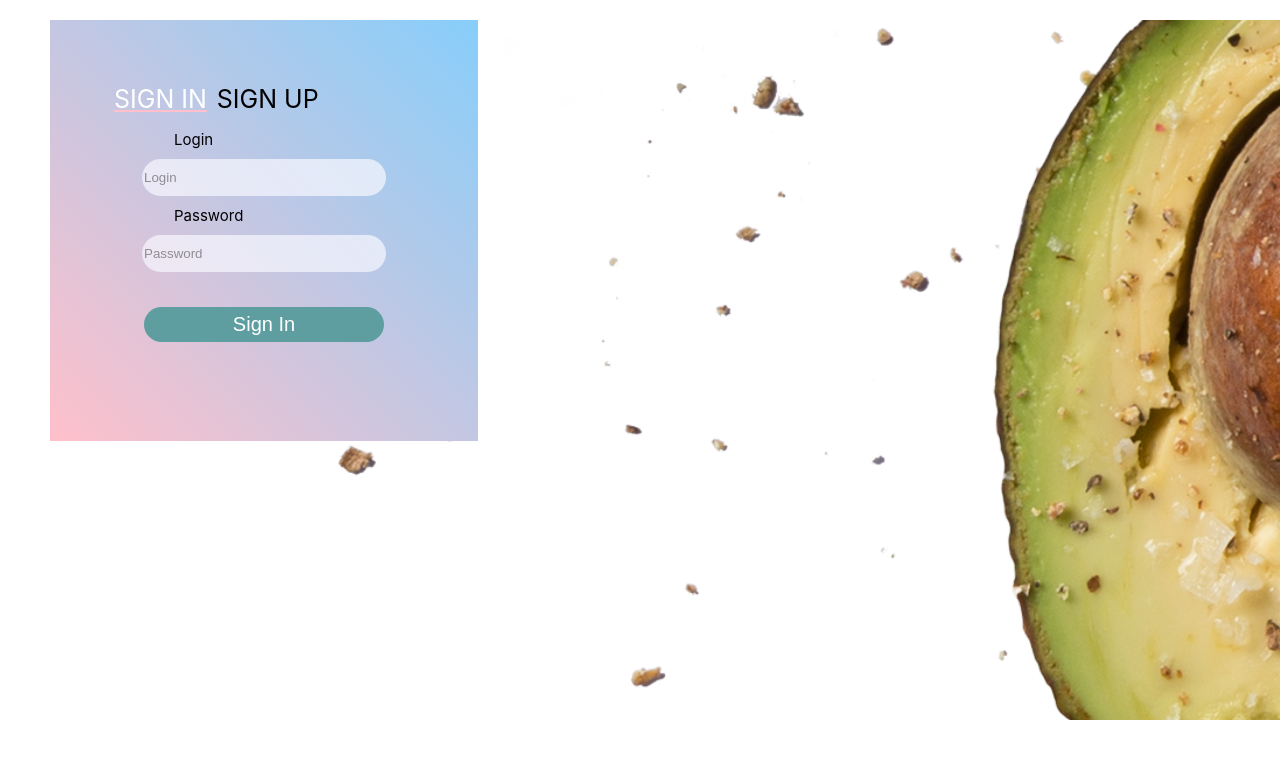
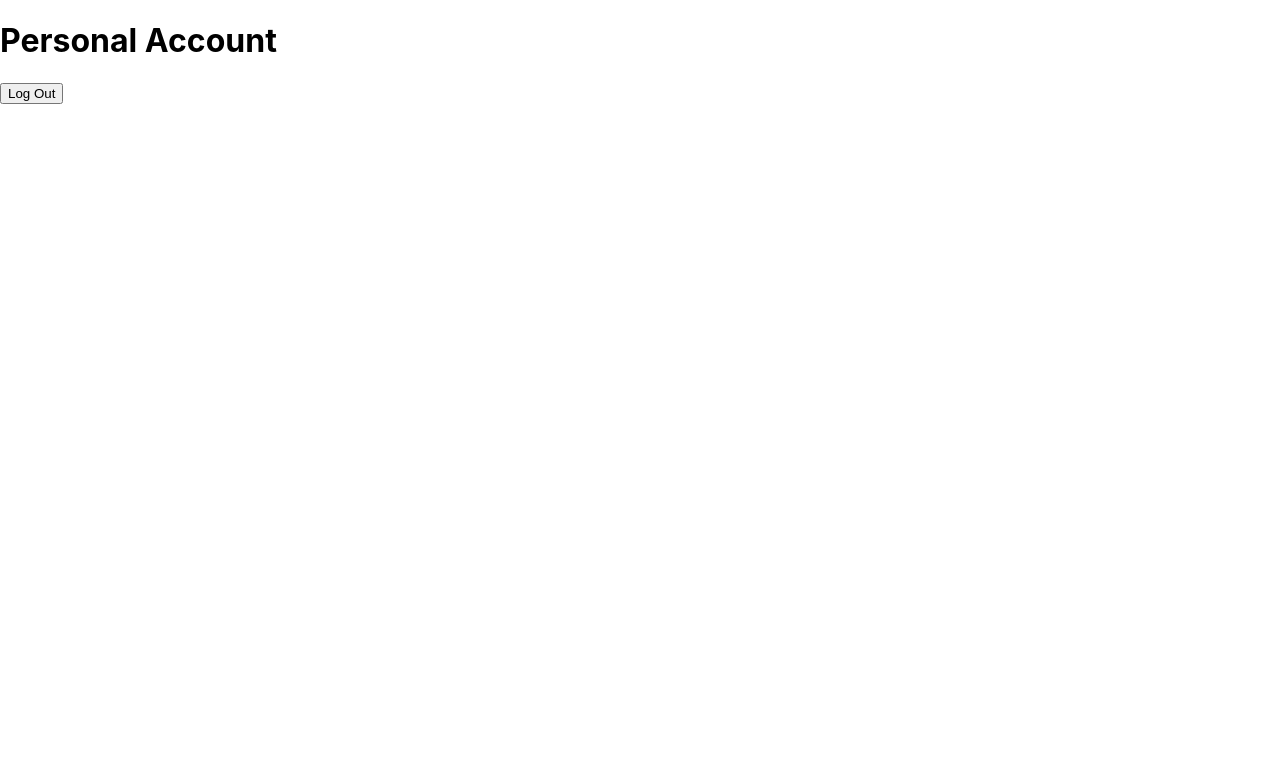
Before and after one commit to Alinshay/Ration, a React (Create React App) app: page / in a window 1280 px wide. Shown: the top 758 px of the page. Built offline with nearby package versions, Linux system fonts and the light colour scheme.

Commit message:
entrance cookies

```diff
--- a/src/actions/action-types.jsx
+++ b/src/actions/action-types.jsx
@@ -1 +1,2 @@
 export const ENTRANCE = 'ENTRANCE';
+export const EXIT = 'EXIT';
--- a/src/actions/actions.jsx
+++ b/src/actions/actions.jsx
@@ -1,5 +1,6 @@
 import {
-    ENTRANCE
+    ENTRANCE,
+    EXIT
 } from './action-types';
 
 
@@ -10,6 +11,18 @@ export function signIn(login) {
     };
 }
 
+function signOut() {
+    return {
+        type: EXIT
+    };
+}
+
+export function tryExit() {
+    return (dispatch) => {
+        document.cookie = `login=''`; document.cookie = `signed=0`;
+        dispatch(signOut());
+    }
+}
 
 
 export function trySignIn(login, password) {
@@ -20,7 +33,9 @@ export function trySignIn(login, password) {
          .then((response) => response.json())
          .then ((response) => response.forEach( item =>
              {if((item.login === login)&&(item.password === password))
-             dispatch(signIn(login));}));
+             {dispatch(signIn(login)); document.cookie = `login=${login}`; document.cookie = `signed=1`;}}));
 
     }
 }
+
+/*добавить сообщение об ошибке, если вход не выполнен*/
--- a/src/components/Home.jsx
+++ b/src/components/Home.jsx
@@ -3,19 +3,21 @@ import { connect } from 'react-redux';
 import LogIn from './SignIn'
 import Register from "./SignUp";
 import LoginForm from "./LoginFrom";
+import PersonalAccount from "./PersonalAccount";
 
 
 
 class Home extends React.Component {
 
+
     render(){
-        if(this.props.signed === false)
+        if(this.props.signed === 0)
         return(
             <div className="Home">
                 <LoginForm/>
             </div>
         );
-        else return(<h1>Personal Account {this.props.login}</h1>)
+        else return( <PersonalAccount/>)
     }
 
 }
--- a/src/components/PersonalAccount.jsx
+++ b/src/components/PersonalAccount.jsx
@@ -0,0 +1,46 @@
+import React from 'react';
+import { connect } from 'react-redux';
+import LogIn from './SignIn'
+import Register from "./SignUp";
+import LoginForm from "./LoginFrom";
+import {tryExit} from "../actions/actions";
+
+
+
+class PersonalAccount extends React.Component {
+
+    constructor(props) {
+        super(props);
+        this.exit = this.exit.bind(this);
+    }
+
+    exit() {
+        this.props.signOut();
+    }
+
+    render(){
+        return( <div className="personalAccount"> <h1> Personal Account {this.props.login} </h1>
+
+        <button onClick={this.exit} >Log Out</button>
+        </div>
+
+         )
+    }
+
+}
+
+
+const mapStateToProps = (state) => {
+    return {
+        signed: state.logic.signed,
+        login: state.logic.login,
+    };
+};
+
+const mapDispatchToProps = (dispatch) => {
+    return {
+        signOut: () => dispatch(tryExit()),
+    };
+};
+
+export default connect(mapStateToProps, mapDispatchToProps)(PersonalAccount);
--- a/src/reducers/Reducers.js
+++ b/src/reducers/Reducers.js
@@ -1,17 +1,21 @@
 import { reducer as formReducer } from 'redux-form';
 import { combineReducers } from 'redux';
-import {ENTRANCE} from '../actions/action-types';
+import {ENTRANCE,
+        EXIT} from '../actions/action-types';
 
 const initState = {
-    signed: false,
-    login: ''
+    signed: parseInt(document.cookie.replace(/(?:(?:^|.*;\s*)signed\s*\=\s*([^;]*).*$)|^.*$/, "$1")),
+    login: document.cookie.replace(/(?:(?:^|.*;\s*)login\s*\=\s*([^;]*).*$)|^.*$/, "$1")
 };
 
 
 const Reducer1 = (state = initState, action) => {
 
     if(action.type === ENTRANCE)
-        return{...state, login: action.login, signed: true};
+        return{...state, login: action.login, signed: 1};
+
+    if(action.type === EXIT)
+        return{...state, login: '', signed: 0};
 
     return state;
 };
```
